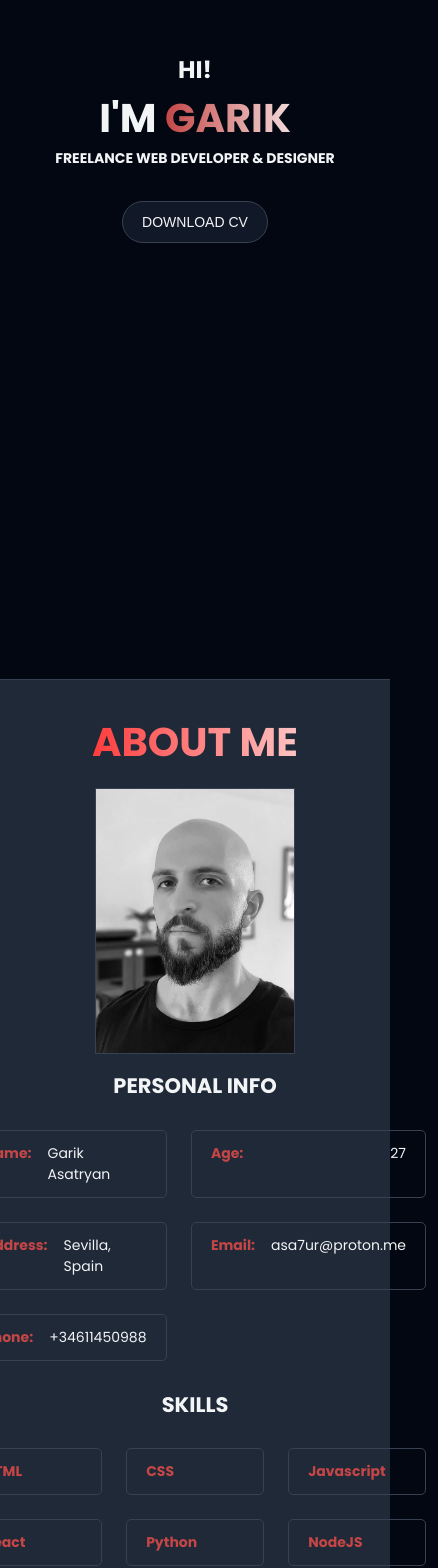
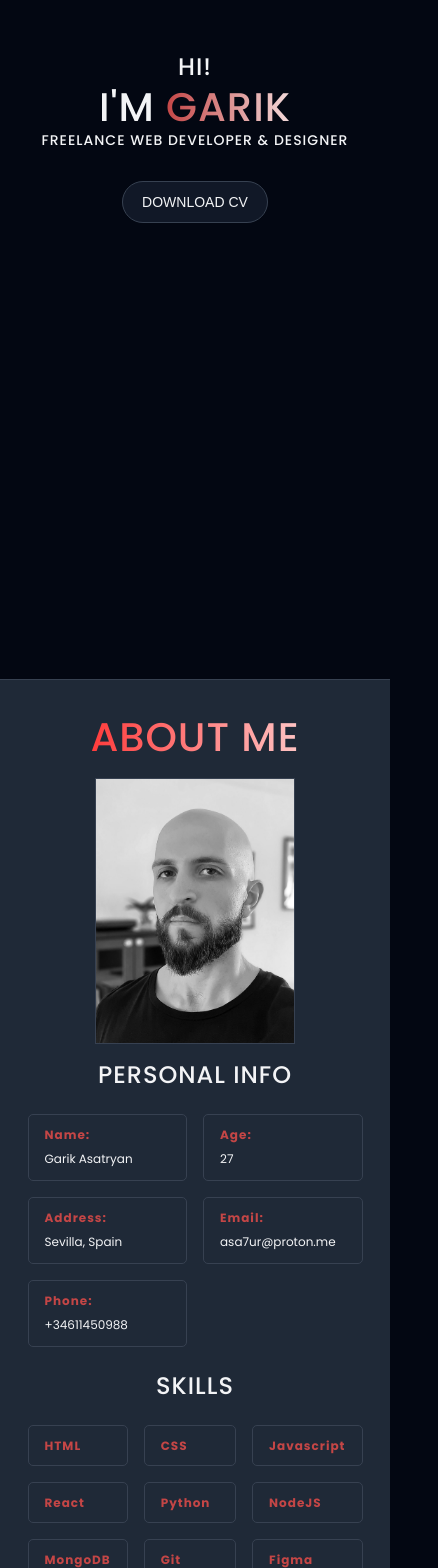
Before and after one commit to asa7ur/My_Coding_Portfolio_1, a React (Vite) app: page / in a window 390 px wide. Shown: the part 180-1748 px from the top of the page, 438 px wide, since content can reach past the window. Built offline with nearby package versions, Linux system fonts and the light colour scheme.

Commit message:
More responsiveness

```diff
--- a/src/App.css
+++ b/src/App.css
@@ -66,8 +66,34 @@ body {
 h1,
 h2,
 h3,
+h4,
+h5 {
+    margin: 0;
+    font-family: var(--bodyFont);
+    letter-spacing: var(--spacing);
+    text-transform: capitalize;
+    line-height: 1.25;
+    font-weight: 500;
+}
+
+h1 {
+    font-size: 2.5rem;
+}
+
+h2 {
+    font-size: 2rem;
+}
+
+h3 {
+    font-size: 1.5rem;
+}
+
 h4 {
-    text-transform: capitalize;
+    font-size: 1.25rem;
+}
+
+h5 {
+    font-size: 0.875rem;
 }
 
 a {
@@ -87,8 +113,54 @@ section {
     justify-content: space-between;
 }
 
-@media (max-width: 768px) {
+@media (min-width: 768px) {
+    h1 {
+        font-size: 3rem;
+    }
+
+    h2 {
+        font-size: 2rem;
+    }
+
+    h3 {
+        font-size: 1.5rem;
+    }
+
+    h4 {
+        font-size: 1.25rem;
+    }
+
+    h5 {
+        font-size: 1rem;
+    }
+}
+
+@media (max-width: 460px) {
     section {
         padding: 2rem 0 4rem 0;
     }
+
+    .section {
+        max-width: 90vw;
+    }
+
+    h1 {
+        font-size: 2rem;
+    }
+
+    h2 {
+        font-size: 1.5rem;
+    }
+
+    h3 {
+        font-size: 1.25rem;
+    }
+
+    h4 {
+        font-size: 1rem;
+    }
+
+    h5 {
+        font-size: 0.75rem;
+    }
 }
--- a/src/components/AboutMe.jsx
+++ b/src/components/AboutMe.jsx
@@ -15,7 +15,7 @@ const AboutMe = () => {
               const { id, label, value } = info
               return (
                 <div className='info-item' key={id}>
-                  <h4 className='info-label'>{label}</h4>
+                  <h5 className='info-label'>{label}</h5>
                   <span>{value}</span>
                 </div>
               )
@@ -24,10 +24,10 @@ const AboutMe = () => {
           <h2>Skills</h2>
           <div className='skills'>
             {skills.map((skill) => {
-              const {id, value} = skill
+              const { id, value } = skill
               return (
                 <div className='skill' key={id}>
-                  <h4>{value}</h4>
+                  <h5>{value}</h5>
                 </div>
               )
             })}
@@ -92,7 +92,7 @@ const Wrapper = styled.section`
       grid-template-columns: repeat(3, 1fr);
     }
 
-    .skills .skill h4,
+    .skills .skill h5,
     .info-label {
       color: var(--primary-500);
       font-weight: bold;
@@ -100,7 +100,7 @@ const Wrapper = styled.section`
     }
   }
 
-@media (max-width: 768px) {
+  @media (max-width: 768px) {
     h1 {
       font-size: 2.5rem;
       padding-bottom: 1rem;
@@ -115,4 +115,22 @@ const Wrapper = styled.section`
       max-width: 200px;
     }
   }
+
+  @media (max-width: 460px) {
+    .container {
+      font-size: 0.75rem;
+
+      .info-item {
+        display: flex;
+        flex-direction: column;
+      }
+
+      .info-item,
+      .skills .skill {
+        padding: 0.75rem 1rem;
+        margin: 0.5rem;
+        gap: 0.5rem;
+      }
+    }
+  }
 `
--- a/src/components/ContactMe.jsx
+++ b/src/components/ContactMe.jsx
@@ -40,8 +40,8 @@ const ContactMe = () => {
   return (
     <Wrapper id='contact-me'>
       <h1>Contact Me</h1>
+      <div className='section'>
         <form className='form' onSubmit={handleSubmit}>
-        <div className='form-section'>
           <div className='form-group'>
             <input
               type='text'
@@ -62,7 +62,6 @@ const ContactMe = () => {
               value={email}
               onChange={(e) => setEmail(e.target.value)}
             />
-          </div>
           </div>
 
           <div className='form-group'>
@@ -98,6 +97,7 @@ const ContactMe = () => {
             )}
           </div>
         </form>
+      </div>
     </Wrapper>
   )
 }
@@ -106,7 +106,6 @@ export default ContactMe
 
 const Wrapper = styled.section`
   h1 {
-    font-size: 3rem;
     text-align: center;
     padding-bottom: 2rem;
     text-transform: uppercase;
@@ -118,15 +117,6 @@ const Wrapper = styled.section`
   .form {
     margin: 0 auto;
     width: 600px;
-    max-width: 80vw;
-  }
-
-  .form-section {
-    width: 100%;
-    display: flex;
-    align-items: center;
-    justify-content: center;
-    gap: 10vw;
   }
 
   .form-group {
@@ -196,4 +186,14 @@ const Wrapper = styled.section`
     border-top-color: var(--primary-500);
     animation: spinner 0.6s linear infinite;
   }
+
+  @media (max-width: 460px) {
+    .form-group {
+      input,
+      textarea,
+      button {
+        font-size: 0.875rem;
+      }
+    }
+  }
 `
--- a/src/components/Portfolio.jsx
+++ b/src/components/Portfolio.jsx
@@ -14,7 +14,7 @@ const Portfolio = () => {
               <div className='project' key={id}>
                 <img src={image} alt={title} />
                 <div className='info'>
-                  <h2>{title}</h2>
+                  <h4>{title}</h4>
                   <div className='links'>
                     <a href={github} target='_blank'>
                       <FaGithub />
@@ -38,7 +38,6 @@ const Wrapper = styled.section`
   background-color: var(--grey-800);
 
   h1 {
-    font-size: 3rem;
     text-align: center;
     padding-bottom: 2rem;
     text-transform: uppercase;
@@ -70,11 +69,6 @@ const Wrapper = styled.section`
       max-width: 100%;
     }
 
-    h2 {
-      font-size: 1.2rem;
-      text-transform: uppercase;
-    }
-
     .info {
       display: flex;
       justify-content: space-between;
@@ -97,21 +91,25 @@ const Wrapper = styled.section`
 
   @media (max-width: 768px) {
     .projects {
-      grid-template-columns: repeat(auto-fit, minmax(360px, 1fr));
+      grid-template-columns: repeat(1, 1fr);
+      max-width: 90vw;
+      margin: 0 auto;
       gap: 2rem;
     }
 
     .project {
+      max-width: var(--fixed-width);
       padding: 1rem;
-      .info {
-        h2,
-        a {
-          font-size: 1.2rem;
-        }
-      }
     }
   }
 
   @media (max-width: 460px) {
+    .projects {
+      width: 100%;
+    }
+
+    .project .info a {
+      font-size: 1.2rem;
+    }
   }
 `
--- a/src/components/Services.jsx
+++ b/src/components/Services.jsx
@@ -12,7 +12,7 @@ const Services = () => {
             return (
               <div className='service' key={id}>
                 <img src={image} />
-                  <h2>{title}</h2>
+                <h3>{title}</h3>
                 <p>{description}</p>
               </div>
             )
@@ -29,7 +29,6 @@ const Wrapper = styled.section`
   border-bottom: var(--border);
 
   h1 {
-    font-size: 3rem;
     text-align: center;
     padding-bottom: 2rem;
     text-transform: uppercase;
@@ -66,7 +65,35 @@ const Wrapper = styled.section`
 
   @media (max-width: 768px) {
     .services {
-      grid-template-columns: repeat(auto-fit, minmax(360px, 1fr));
+      grid-template-columns: repeat(1, 1fr);
+      max-width: var(--fixed-width);
+      margin: 0 auto;
+    }
+  }
+
+  @media (max-width: 460px) {
+    .services {
+      grid-template-columns: repeat(1, 1fr);
+      max-width: var(--fixed-width);
+      margin: 0 auto;
+    }
+
+    .service {
+      padding: 1rem;
+      border-radius: 3px;
+      display: flex;
+      flex-direction: column;
+      align-items: center;
+      gap: 5px;
+      &:hover {
+        box-shadow: none;
+      }
+      img {
+        height: 50px;
+      }
+      p {
+        font-size: 0.75rem;
+      }
     }
   }
 `
```
Lines whose indentation alone changed are shown as unchanged.
